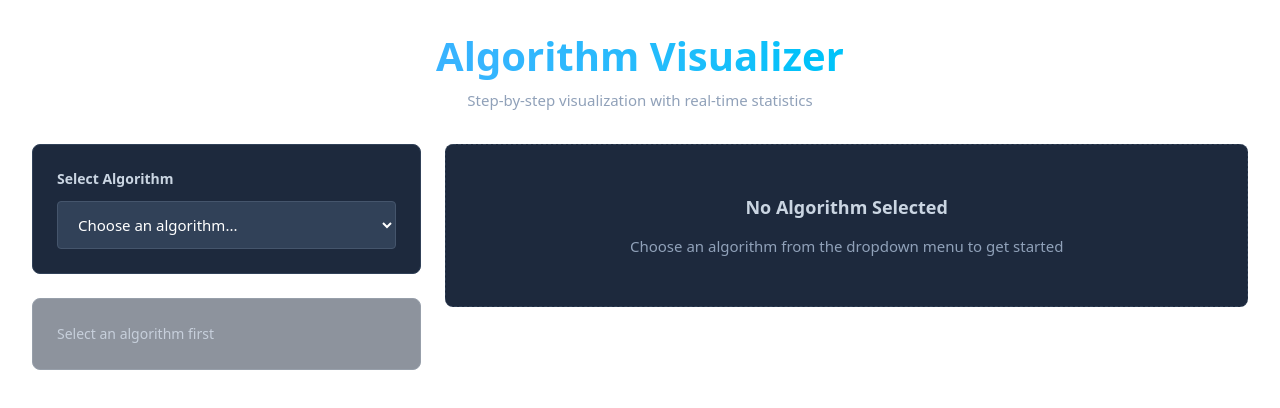
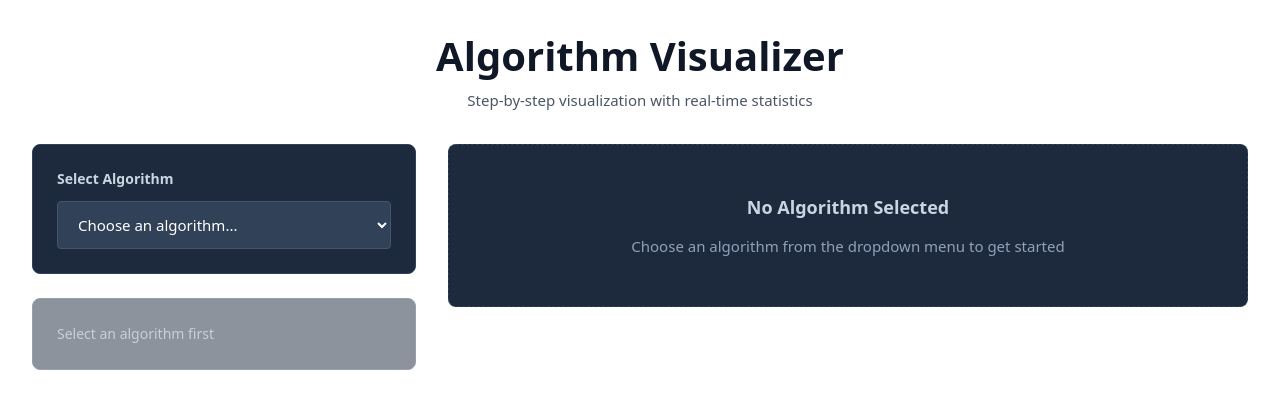
Before and after one commit to tqspham/algorithm-demo-app-1777153720694, a Next.js app: page / in a window 1280 px wide. Shown: the top 408 px of the page. Built offline with nearby package versions, Linux system fonts and the light colour scheme.

Commit message:
Update components/AlgorithmVisualizer.tsx

```diff
--- a/components/AlgorithmVisualizer.tsx
+++ b/components/AlgorithmVisualizer.tsx
@@ -35,13 +35,13 @@ export function AlgorithmVisualizer(): React.ReactElement {
   return (
     <div className="max-w-7xl mx-auto space-y-8">
       <div className="text-center mb-8">
-        <h1 className="text-4xl md:text-5xl font-bold mb-2 bg-gradient-to-r from-blue-400 to-cyan-400 bg-clip-text text-transparent">
+        <h1 className="text-4xl md:text-5xl font-semibold mb-2 text-gray-900">
           Algorithm Visualizer
         </h1>
-        <p className="text-slate-400">Step-by-step visualization with real-time statistics</p>
+        <p className="text-gray-600">Step-by-step visualization with real-time statistics</p>
       </div>
 
-      <div className="grid grid-cols-1 lg:grid-cols-3 gap-6">
+      <div className="grid grid-cols-1 lg:grid-cols-3 gap-8">
         <div className="lg:col-span-1 space-y-6">
           <AlgorithmSelector />
           <DatasetInput />
@@ -52,7 +52,7 @@ export function AlgorithmVisualizer(): React.ReactElement {
           {!selectedAlgorithm ? (
             <EmptyState />
           ) : error ? (
-            <div className="bg-red-900/30 border border-red-500 rounded-lg p-4 text-red-200">
+            <div className="bg-gray-100 border border-gray-400 rounded-lg p-4 text-gray-900">
               <p className="font-semibold">Invalid Input</p>
               <p className="text-sm mt-1">{error}</p>
             </div>
```
